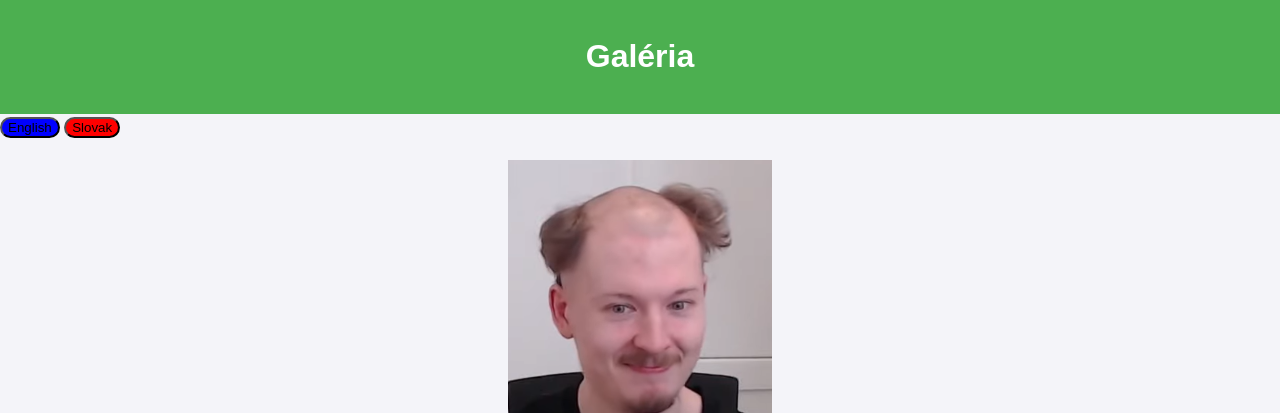
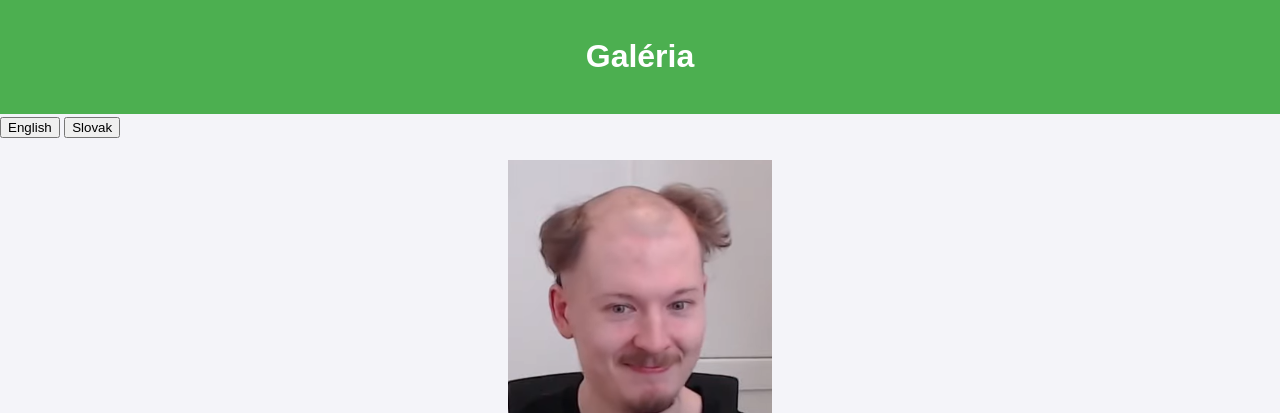
Before and after one commit to ThatsMeJakub/Moja-str-nka, a plain HTML site: page galeria.html in a window 1280 px wide. Shown: the top 413 px of the page. Drawn offline with Linux system fonts and the light colour scheme.

Commit message:
Update galeria.html

```diff
--- a/galeria.html
+++ b/galeria.html
@@ -32,8 +32,8 @@
     <h1>Galéria</h1>
   </header>
 
-    <button size=10 style="background-color:blue;border-radius:25px" onclick="translatePage('en')">English</button>
-    <button style="background-color:red;border-radius:25px"onclick="translatePage('sk')">Slovak</button>
+  <button src="IMG/sk.PNG"size=10 onclick="translatePage('en')">English</button>
+    <button src="IMG/sp.PNG" onclick="translatePage('sk')">Slovak</button>
 
     <div id="google_translate_element"></div>
 
```
